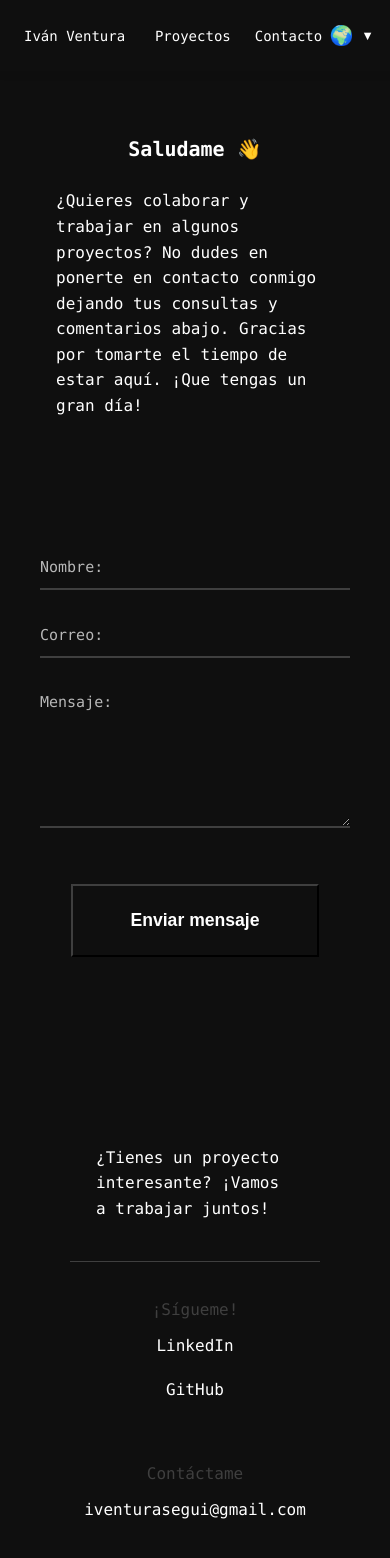
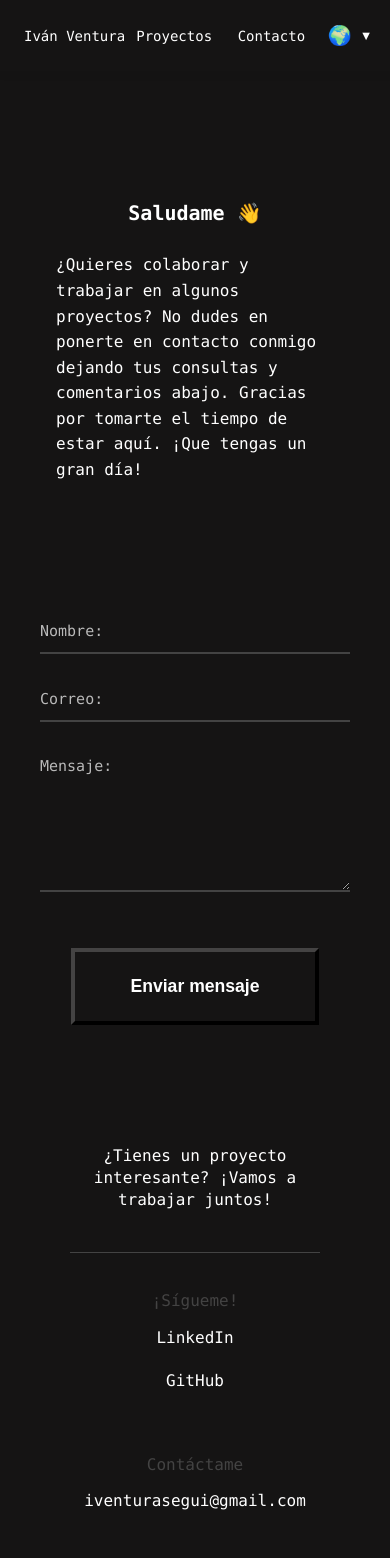
Before and after one commit to IvanVent/portfolio, a Next.js app: page /contact in a window 390 px wide. Shown: the top 1558 px of the page. Built offline with nearby package versions, Linux system fonts and the light colour scheme.

Commit message:
mas cambios para la version de movil

```diff
--- a/src/app/globals.css
+++ b/src/app/globals.css
@@ -40,10 +40,10 @@
   cursor: pointer;
   transition: background 0.2s;
   width: 250px;
-  border-top: 2px solid var(--color-gris);
-  border-left: 2px solid var(--color-gris);
-  border-bottom: 2px solid var(--color-negro-total);
-  border-right: 2px solid var(--color-negro-total);
+  border-top: 4px solid var(--color-gris);
+  border-left: 4px solid var(--color-gris);
+  border-bottom: 4px solid var(--color-negro-total);
+  border-right: 4px solid var(--color-negro-total);
   margin-top: 20px;
 }
 
@@ -307,7 +307,7 @@ a:focus {
 
 
 :root {
-  --color-negro: #0f0f0f;
+  --color-negro: #151414;
   --color-negro-total: #000000;
   --color-gris: rgba(255, 255, 255, 0.2);
   --color-gris-oscuro: #343a40;
--- a/src/styles/mobile.css
+++ b/src/styles/mobile.css
@@ -11,6 +11,20 @@
         margin-left: 1rem !important;
         margin-right: 1rem !important;
         padding: 0 0.5rem;
+    }
+
+    .whitespace {
+        height: 40px;
+        width: 100%;
+    }
+
+    /* Asegurar espaciado consistente en todas las secciones principales */
+    section#projects,
+    section#contact {
+        padding-top: 0 !important;
+        /* Eliminar cualquier padding superior inconsistente */
+        margin-top: 0 !important;
+        /* Eliminar márgenes superiores que puedan variar */
     }
 
     .section-intro {
@@ -28,6 +42,8 @@
         margin-right: 1rem !important;
         padding: 1rem !important;
         /* Padding interno */
+        padding-top: 5rem !important;
+        /* Padding superior para evitar solapamiento con navbar fija */
         text-align: center !important;
         /* Texto centrado */
     }
@@ -208,22 +224,24 @@
     }
 
     .section-style {
-        gap: 0.3rem !important;
-        /* Espaciado muy compacto */
+        gap: 0.8rem !important;
+        /* Espaciado adecuado entre project-contact y language-selector */
         align-items: center !important;
         flex-shrink: 0 !important;
         /* No permitir que se encoja */
-        max-width: 60% !important;
-        /* Limitar ancho máximo para evitar desbordamiento */
+        max-width: 65% !important;
+        /* Un poco más de espacio disponible */
     }
 
     .project-contact {
-        gap: 0.8rem !important;
-        /* Espaciado más compacto entre enlaces */
+        gap: 1rem !important;
+        /* Espaciado cómodo entre enlaces Projects y Contact */
         flex-shrink: 1 !important;
         /* Permitir encogimiento si es necesario */
         min-width: 0 !important;
         /* Permitir encogimiento total */
+        margin-right: 0.3rem !important;
+        /* Margen derecho para separación del language-selector */
     }
 
     /* Ajuste del espaciado para navbar más compacta */
@@ -234,14 +252,16 @@
 
     /* Language selector optimizado para móvil */
     .language-selector {
-        margin-left: 0.6rem !important;
-        /* Más separación del botón Contact */
+        margin-left: 0.8rem !important;
+        /* Buena separación del botón Contact */
         flex-shrink: 0 !important;
         /* No permitir que se encoja - siempre visible */
         min-width: fit-content !important;
         /* Tamaño mínimo necesario */
-        padding-left: 0.2rem !important;
-        /* Padding adicional interno */
+        padding-left: 0.3rem !important;
+        /* Padding adicional interno mejorado */
+        padding-right: 0.2rem !important;
+        /* Padding derecho para balance visual */
     }
 
     /*------------------------------------*/
@@ -281,6 +301,23 @@
 
     .colaborar {
         text-align: center !important;
+        margin: 1rem 1rem !important;
+        display: flex !important;
+        justify-content: center !important;
+        align-items: center !important;
+        /* Centrado perfecto */
+    }
+
+    /* Optimizar el texto dentro de colaborar */
+    .colaborar .texto {
+        font-size: 16px !important;
+        /* Tamaño apropiado para móvil */
+        line-height: 1.4 !important;
+        /* Interlineado cómodo */
+        text-align: center !important;
+        /* Centrado del texto */
+        max-width: 90% !important;
+        /* Limitar ancho para mejor lectura */
     }
 
     .hr {
@@ -486,14 +523,17 @@
     }
 
     .section-style {
-        gap: 0.2rem !important;
-        max-width: 65% !important;
-        /* Un poco más de espacio */
+        gap: 0.5rem !important;
+        /* Espaciado mínimo pero visible */
+        max-width: 70% !important;
+        /* Más espacio para elementos */
     }
 
     .project-contact {
-        gap: 0.5rem !important;
-        /* Espaciado mínimo entre enlaces */
+        gap: 0.6rem !important;
+        /* Espaciado mínimo pero cómodo entre enlaces */
+        margin-right: 0.2rem !important;
+        /* Margen derecho para separación */
     }
 
     /* Hacer los links del navbar más compactos */
@@ -503,12 +543,14 @@
     }
 
     .language-selector {
-        margin-left: 0.4rem !important;
+        margin-left: 0.5rem !important;
         /* Buena separación incluso en pantallas pequeñas */
         font-size: 12px !important;
         /* Selector más pequeño */
-        padding-left: 0.1rem !important;
-        /* Padding mínimo adicional */
+        padding-left: 0.2rem !important;
+        /* Padding mínimo pero suficiente */
+        padding-right: 0.1rem !important;
+        /* Balance visual */
     }
 
 }
```
